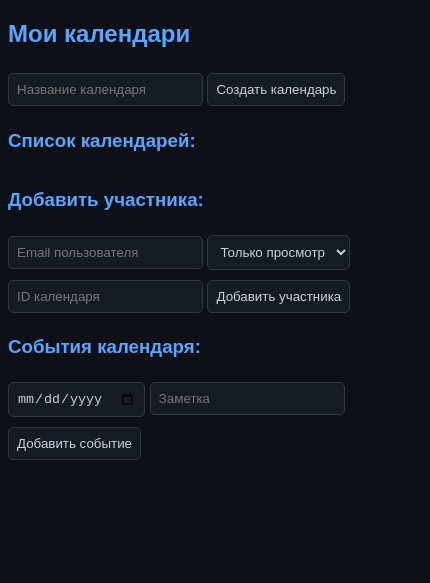
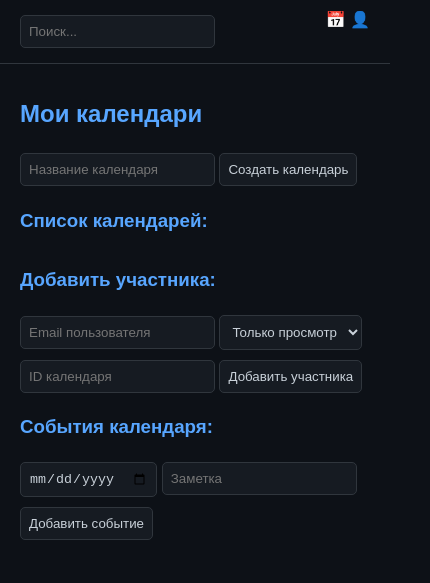
Before and after one commit to annqine/calendar-app, a website: page public/calendar.html in a window 390 px wide. Shown: the whole page, 430 px wide, since content can reach past the window. Drawn offline with nearby package versions, Linux system fonts and the light colour scheme; no server answers.

Commit message:
Add responsive navbar and style updates for improved UI

```diff
--- a/public/calendar.html
+++ b/public/calendar.html
@@ -9,6 +9,8 @@
 </head>
 
 <body>
+    <div id="navbar-container"></div>
+    <div class="container">
         <h2>Мои календари</h2>
 
         <!-- Создание календаря -->
@@ -33,7 +35,7 @@
         <input type="text" id="text" placeholder="Заметка">
         <button onclick="addEvent()">Добавить событие</button>
         <div id="events"></div>
-
+    </div>
     <script>
         const socket = io();
 
@@ -175,6 +177,7 @@
         loadCalendars();
         loadEvents();
     </script>
+    <script src="navbar.js"></script>
 </body>
 
 </html>
--- /dev/null
+++ b/public/navbar.html
@@ -0,0 +1,10 @@
+<div class="navbar">
+    <div class="nav-left">
+        <input type="text" placeholder="Поиск..." id="searchInput">
+    </div>
+
+    <div class="nav-right">
+        <span class="icon" onclick="goToCalendars()">📅</span>
+        <span class="icon" onclick="goToLogin()">👤</span>
+    </div>
+</div>
--- /dev/null
+++ b/public/navbar.js
@@ -0,0 +1,28 @@
+
+async function loadNavbar() {
+    const res = await fetch("navbar.html");
+    const data = await res.text();
+
+    const navbarContainer = document.getElementById("navbar-container");
+    navbarContainer.innerHTML = data;
+
+    document.getElementById("calendarBtn").onclick = () => {
+        window.location.href = "calendars.html";
+    };
+
+    document.getElementById("loginBtn").onclick = () => {
+        window.location.href = "login.html";
+    };
+}
+
+// переходы
+function goToCalendars() {
+    window.location.href = "calendars.html";
+}
+
+function goToLogin() {
+    window.location.href = "login.html";
+}
+
+// загружаем navbar при открытии страницы
+loadNavbar();
--- a/public/style.css
+++ b/public/style.css
@@ -79,3 +79,28 @@ button:hover {
 .calendar-card h3 {
     margin-top: 0;
 }
+
+.container {
+    max-width: 1000px;
+    margin: 0 auto;
+    padding: 20px;
+    width: 100%;
+}
+
+.navbar {
+    position: fixed;
+    top: 0;
+    width: 100%;
+    background-color: #0d1117;
+    padding: 10px 20px;
+    display: flex;
+    justify-content: space-between;
+    border-bottom: 1px solid #30363d;
+    z-index: 100;
+    box-sizing: border-box;
+}
+
+body {
+    margin: 0;
+    padding-top: 60px;
+}
```
Also changed, not shown: public/calendars.html (+9 -5 lines), public/index.html (+2 -1 lines), public/login.html (+4 -1 lines). Lines whose indentation alone changed are shown as unchanged.
